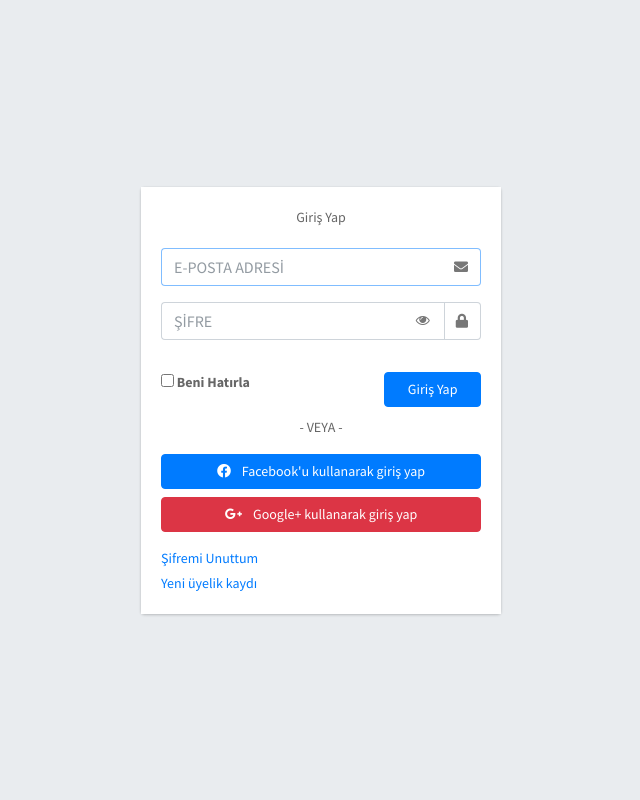
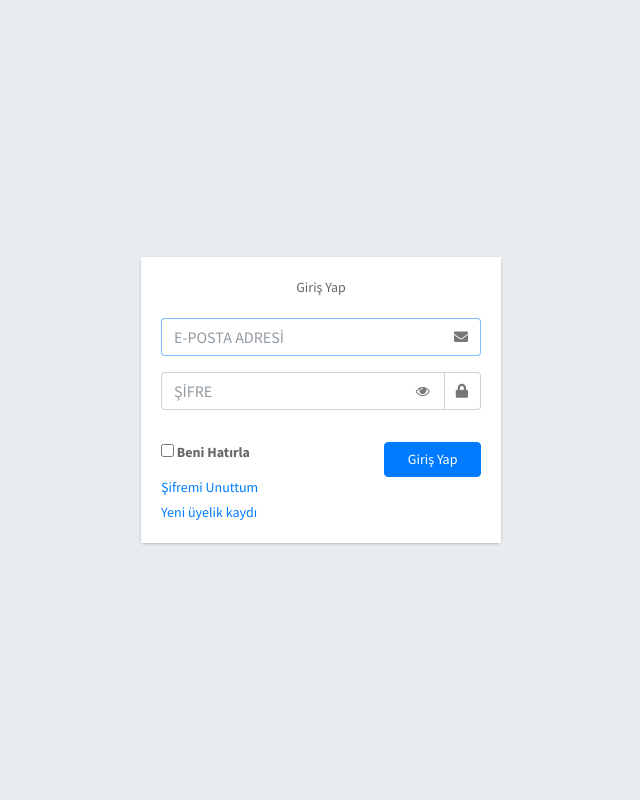
Before and after one commit to adem-genc53/weblerinyonetimi, a PHP site: page /login.php in a window 1280 px wide. Shown: the whole page, without its empty margins (319-959 px from the left). Run offline with PHP 8.4, Linux system fonts and the light colour scheme; data comes from the database, SQL or seed files in the repository; tables that the repository leaves empty hold one stand-in row (values such as "Sample post"); some libraries are stand-ins or nearby versions.

Commit message:
Güncellendi

```diff
--- a/includes/connect.php
+++ b/includes/connect.php
@@ -1,8 +1,9 @@
 <?php
 // Bismillahirrahmanirrahim
-if (session_id() == '' && !headers_sent()) {
-session_start();
+if(session_status() == PHP_SESSION_NONE && !headers_sent()) {
+  session_start();
 }
+
 
 // Hata raporlamayı aç
 ini_set('display_errors', 1);
@@ -13,8 +14,6 @@ error_reporting(E_ALL);
 ini_set('log_errors', 1);
 ini_set('error_log', '/home/user/error.log'); // Bu yolu kendi sunucunuzdaki uygun bir yolla değiştirin
 
-    require(dirname(dirname(__FILE__))."/hash.php");
-    $hash = new Hash;
 
     defined('DB_USER')      or define('DB_USER', 'root');
     defined('DB_PASSWORD')  or define('DB_PASSWORD', '');
--- a/login.php
+++ b/login.php
@@ -259,17 +259,6 @@ include('includes/header.php');
         </div>
     </form>
 
-    <div class="social-auth-links text-center mb-3">
-        <p>- VEYA -</p>
-        <a href="#" class="btn btn-block btn-primary">
-        <i class="fab fa-facebook mr-2"></i> Facebook'u kullanarak giriş yap
-        </a>
-        <a href="#" class="btn btn-block btn-danger">
-        <i class="fab fa-google-plus mr-2"></i> Google+ kullanarak giriş yap
-        </a>
-    </div>
-    <!-- /.social-auth-links -->
-
     <p class="mb-1">
         <a href="forgot-password.php">Şifremi Unuttum</a>
     </p>
```
Also changed, not shown: backup.php (+5 -3 lines).
